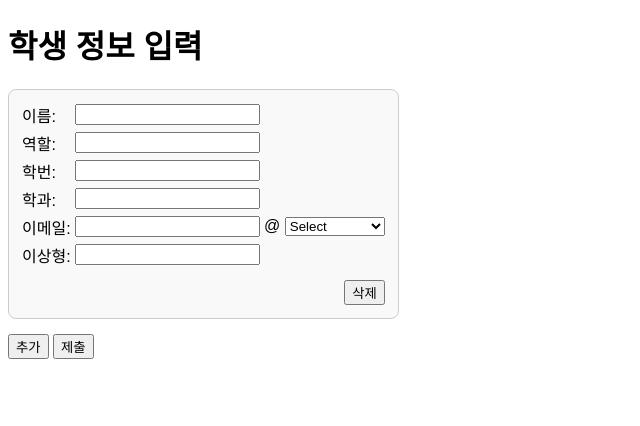
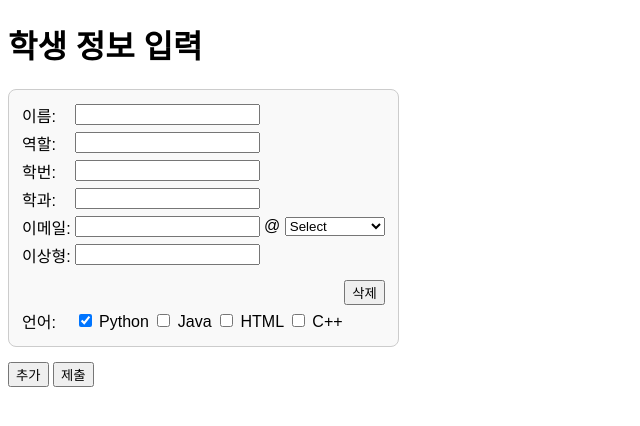
Before and after one commit to CSID-DGU/2025-1-OSSPrac-nux-04, a Flask app: page /input in a window 1280 px wide. Shown: the top 426 px of the page, without its empty margins (0-640 px from the left). Run offline with Flask 3, Linux system fonts and the light colour scheme.

Commit message:
modified by 6simho 250512

```diff
--- a/Subject3_2/templates/input.html
+++ b/Subject3_2/templates/input.html
@@ -63,6 +63,22 @@
                     <tr>
                         <td colspan=2 style="padding-top:10px; text-align:right;">
                             <button type="button" onclick="removeTable(this)">삭제</button>
+                        </td>
+                    </tr>
+                    <tr>
+                        <td>언어: </td>
+                        <td>
+                            <input type="checkbox" id="python" name="Languages" value="Python" checked>
+                            <label for="python">Python</label>
+
+                            <input type="checkbox" id="java" name="Languages" value="Java">
+                            <label for="java">Java</label>
+
+                            <input type="checkbox" id="html" name="Languages" value="HTML">
+                            <label for="html">HTML</label>
+
+                            <input type="checkbox" id="cpp" name="Languages" value="C++">
+                            <label for="cpp">C++</label>
                         </td>
                     </tr>
                 </table>
```
